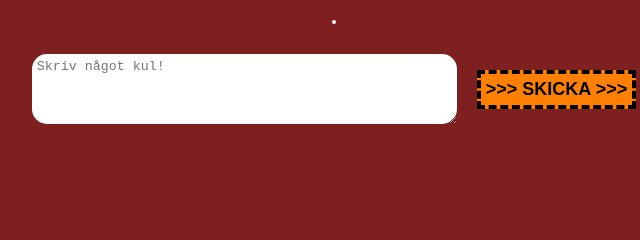
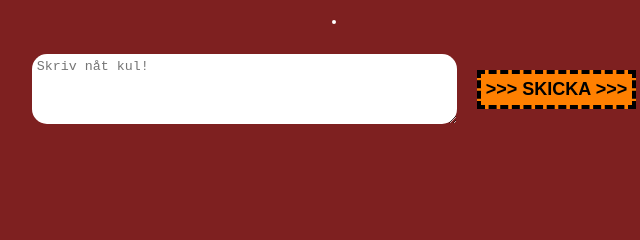
Before and after one commit to OskarKubicka/FE22-js2-slutprojekt-oskar-kubicka, a website built with Parcel: page src/html/profile.html in a window 1280 px wide. Shown: the top 240 px of the page, 306-946 px from the left. Built offline with nearby package versions, Linux system fonts and the light colour scheme; no server answers; a web font is replaced by a local one.

Commit message:
Update profile.html

```diff
--- a/src/html/profile.html
+++ b/src/html/profile.html
@@ -23,7 +23,7 @@
             </div>
             <form id="status-form">
 
-                <textarea id="status-input" rows="4" cols="50" placeholder="Skriv något kul!"></textarea>
+                <textarea id="status-input" rows="4" cols="50" placeholder="Skriv nåt kul!"></textarea>
                 <button id="status-button">>>> SKICKA >>></button>
             </form>
             <div id="comments"></div>
```
